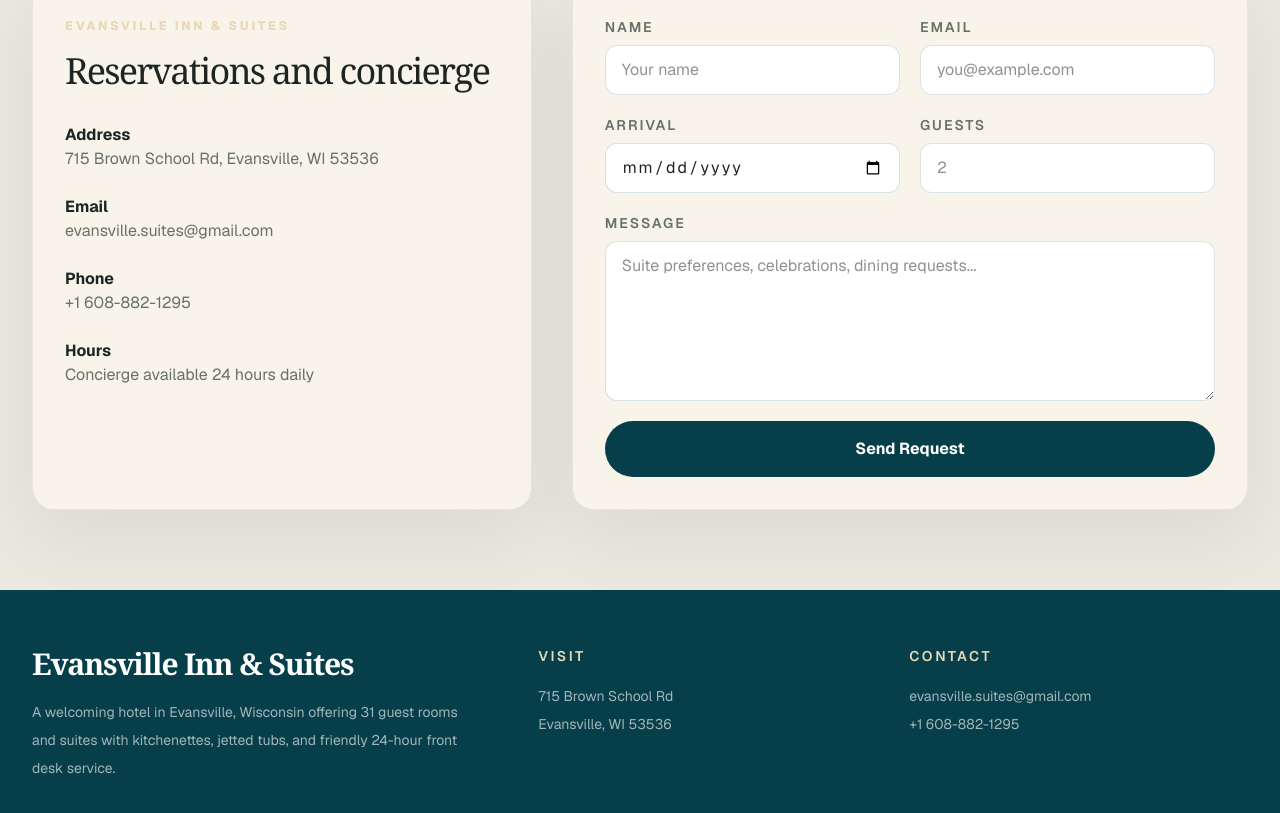
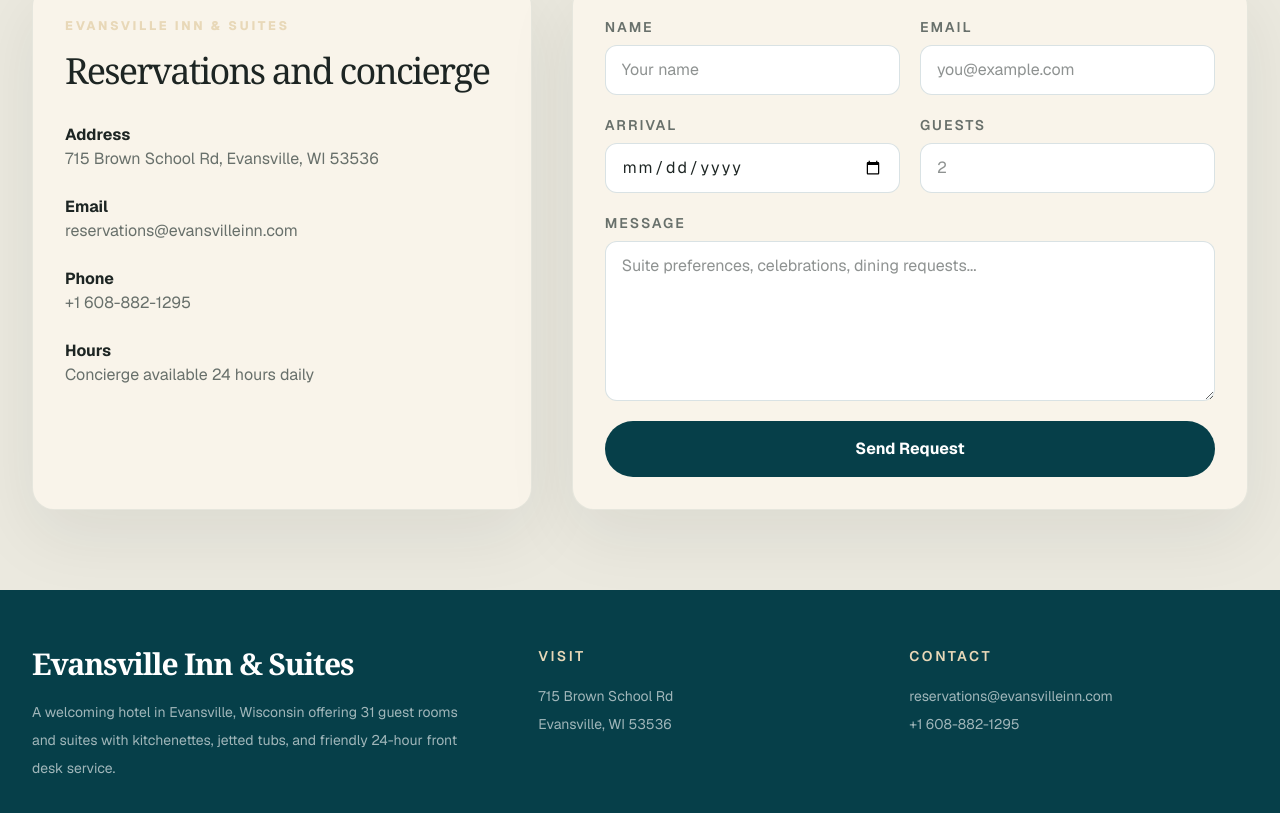
Before and after one commit to VrajSolankiSiox/EvenEvansville, a Next.js app: page /contact in a window 1280 px wide. Shown: the part 583-1396 px from the top of the page. Built offline with nearby package versions, Linux system fonts and the light colour scheme; no server answers.

Commit message:
feat: email changed for contact us and pages

```diff
--- a/app/contact/page.tsx
+++ b/app/contact/page.tsx
@@ -34,10 +34,10 @@ export default function ContactPage() {
                 <p>
                   <strong className="block text-[#1d2523]">Email</strong>
                   <a
-                    href="mailto:evansville.suites@gmail.com"
+                    href="mailto:reservations@evansvilleinn.com"
                     className="hover:underline"
                   >
-                    evansville.suites@gmail.com
+                    reservations@evansvilleinn.com
                   </a>
                 </p>
                 <p>
--- a/components/site-shell.tsx
+++ b/components/site-shell.tsx
@@ -230,7 +230,7 @@ export function Footer() {
               href="mailto:reservations@evansvilleinn.com"
               className="block hover:text-white/90 transition-colors"
             >
-              evansville.suites@gmail.com
+              reservations@evansvilleinn.com
             </a>
             <a
               href="tel:+16088821295"
```
